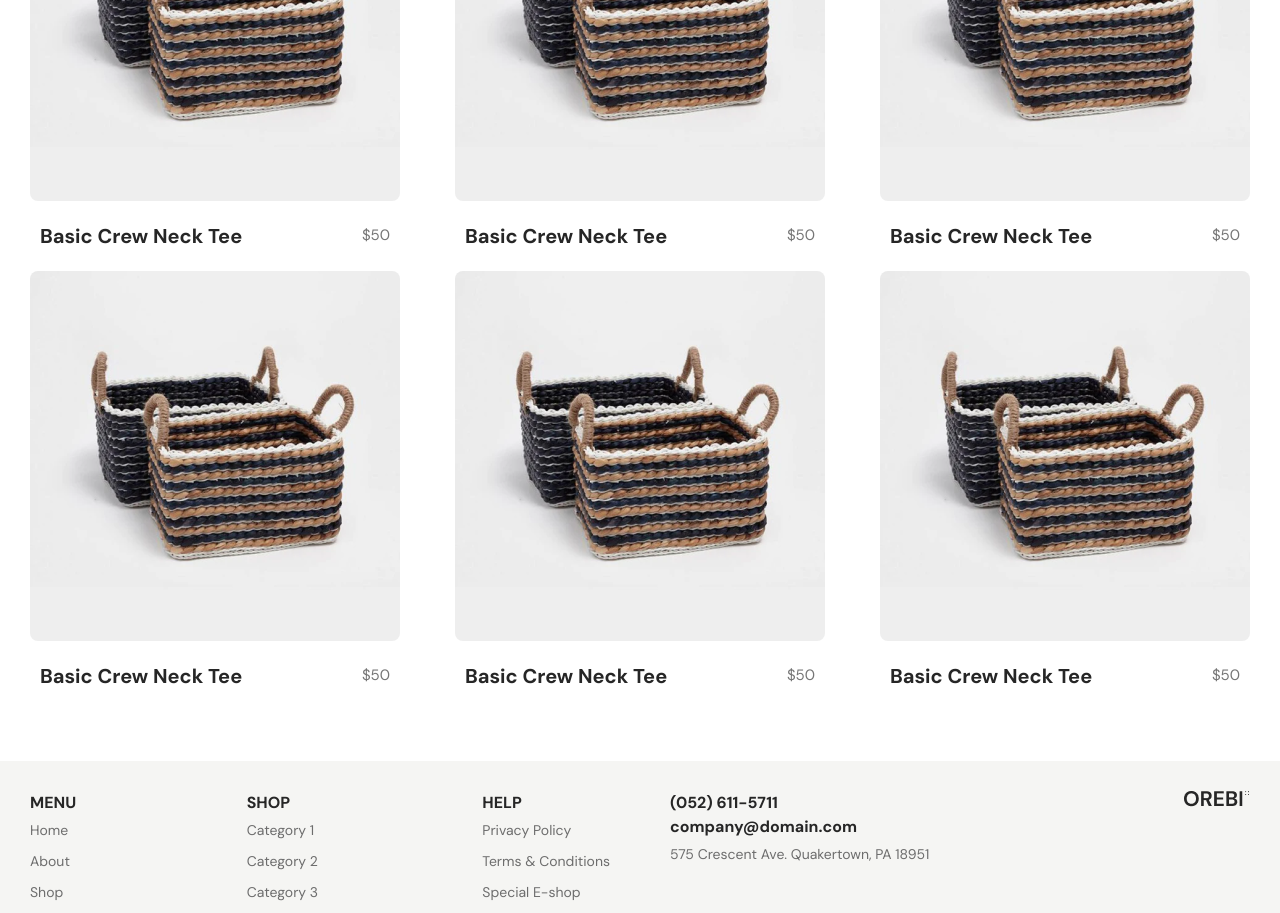
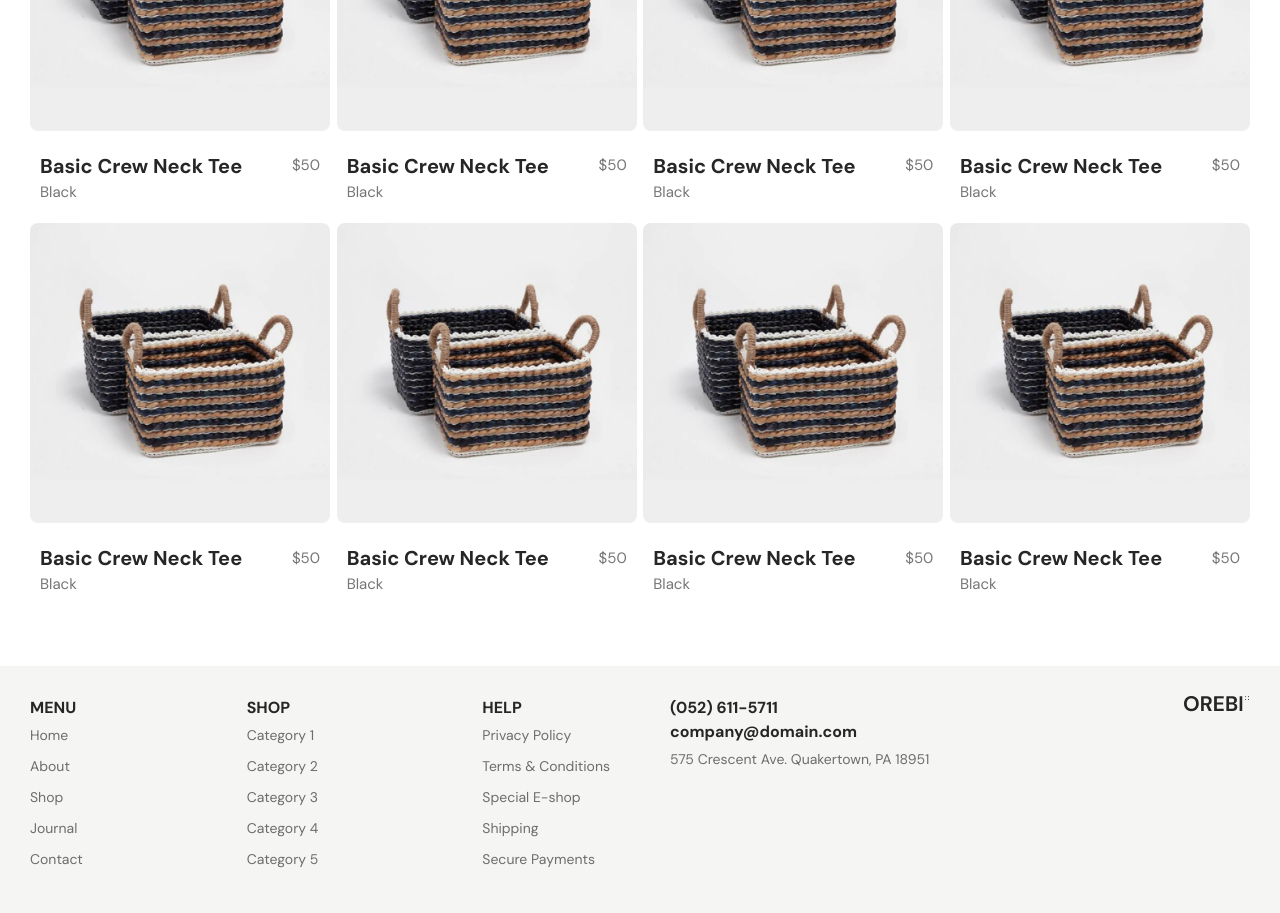
Before and after one commit to md-liton/Mixcotton, a React (Vite) app: page / in a window 1280 px wide. Shown: the part 2240-3153 px from the top of the page. Built offline with nearby package versions, Linux system fonts and the light colour scheme.

Commit message:
special-design-update

```diff
--- a/src/Components/SpecialOffer/Special.jsx
+++ b/src/Components/SpecialOffer/Special.jsx
@@ -9,104 +9,162 @@ const Special = () => {
               <div className="special_main flex items-center justify-between flex-wrap">
                   <div>
                       <div className='relative new_product cursor-pointer'>
-                          <div className='w-[370px] h-[370px] rounded-lg overflow-hidden '>
+                          <div className='w-[300px] h-[300px] rounded-lg overflow-hidden '>
                               <img src={newimg} alt="img" className='w-full h-full' />
                           </div>
-                          <div className='new_btn absolute bottom-0 left-0 w-[370px] ease-in duration-300  bg-[#F5F5F3]  text-white font-normal font-dm rounded-lg'>
+                          <div className='new_btn absolute bottom-0 left-0 w-[300px] ease-in duration-300  bg-[#F5F5F3]  text-white font-normal font-dm rounded-lg'>
                               <div className=' py-[40px] px-[20px] flex justify-center items-center gap-[20px] '>
-                                  <button className='py-[10px] px-[30px]  bg-primary hover:bg-transparent hover:border hove:border-[1px] hover:border-primary hover:text-primary easy-in duration-300 border border-[1px] border-primary'>Add to Cart</button>
-                                  <button className='py-[10px] px-[30px] text-primary  hover:bg-primary hover:border hove:border-[1px] hover:border-primary hover:text-white  easy-in duration-300 border border-[1px] border-primary'>View Details</button>
+                                  <button className='py-[5px] px-[12px]  bg-primary hover:bg-transparent hover:border hove:border-[1px] hover:border-primary hover:text-primary easy-in duration-300 border border-[1px] border-primary'>Add to Cart</button>
+                                  <button className='py-[5px] px-[12px] text-primary  hover:bg-primary hover:border hove:border-[1px] hover:border-primary hover:text-white  easy-in duration-300 border border-[1px] border-primary'>View Details</button>
                               </div>
                           </div>
                       </div>
-                      <div className='flex justify-between items-center gap-[30px] py-[20px] px-[10px] font-dm w-[370px] '>
+                      <div className='py-[20px] px-[10px] font-dm w-[300px] '>
+                          <div className=' flex justify-between items-center gap-[30px]'>
                               <span className='text-[20px] font-bold  text-primary'>Basic Crew Neck Tee</span>
                               <span className='text-[15px] font-normal text-secondary'>$50</span>
+                          </div>
+                          <p className='text-[15px] font-normal text-secondary'>Black</p>
                       </div>
                   </div>
                   <div>
                       <div className='relative new_product cursor-pointer'>
-                          <div className='w-[370px] h-[370px] rounded-lg overflow-hidden '>
+                          <div className='w-[300px] h-[300px] rounded-lg overflow-hidden '>
                               <img src={newimg} alt="img" className='w-full h-full' />
                           </div>
-                          <div className='new_btn absolute bottom-0 left-0 w-[370px] ease-in duration-300  bg-[#F5F5F3]  text-white font-normal font-dm rounded-lg'>
+                          <div className='new_btn absolute bottom-0 left-0 w-[300px] ease-in duration-300  bg-[#F5F5F3]  text-white font-normal font-dm rounded-lg'>
                               <div className=' py-[40px] px-[20px] flex justify-center items-center gap-[20px] '>
-                                  <button className='py-[10px] px-[30px]  bg-primary hover:bg-transparent hover:border hove:border-[1px] hover:border-primary hover:text-primary easy-in duration-300 border border-[1px] border-primary'>Add to Cart</button>
-                                  <button className='py-[10px] px-[30px] text-primary  hover:bg-primary hover:border hove:border-[1px] hover:border-primary hover:text-white  easy-in duration-300 border border-[1px] border-primary'>View Details</button>
+                                  <button className='py-[5px] px-[12px]  bg-primary hover:bg-transparent hover:border hove:border-[1px] hover:border-primary hover:text-primary easy-in duration-300 border border-[1px] border-primary'>Add to Cart</button>
+                                  <button className='py-[5px] px-[12px] text-primary  hover:bg-primary hover:border hove:border-[1px] hover:border-primary hover:text-white  easy-in duration-300 border border-[1px] border-primary'>View Details</button>
                               </div>
                           </div>
                       </div>
-                      <div className='flex justify-between items-center gap-[30px] py-[20px] px-[10px] font-dm w-[370px] '>
+                      <div className='py-[20px] px-[10px] font-dm w-[300px] '>
+                          <div className=' flex justify-between items-center gap-[30px]'>
                               <span className='text-[20px] font-bold  text-primary'>Basic Crew Neck Tee</span>
                               <span className='text-[15px] font-normal text-secondary'>$50</span>
+                          </div>
+                          <p className='text-[15px] font-normal text-secondary'>Black</p>
                       </div>
                   </div>
                   <div>
                       <div className='relative new_product cursor-pointer'>
-                          <div className='w-[370px] h-[370px] rounded-lg overflow-hidden '>
+                          <div className='w-[300px] h-[300px] rounded-lg overflow-hidden '>
                               <img src={newimg} alt="img" className='w-full h-full' />
                           </div>
-                          <div className='new_btn absolute bottom-0 left-0 w-[370px] ease-in duration-300  bg-[#F5F5F3]  text-white font-normal font-dm rounded-lg'>
+                          <div className='new_btn absolute bottom-0 left-0 w-[300px] ease-in duration-300  bg-[#F5F5F3]  text-white font-normal font-dm rounded-lg'>
                               <div className=' py-[40px] px-[20px] flex justify-center items-center gap-[20px] '>
-                                  <button className='py-[10px] px-[30px]  bg-primary hover:bg-transparent hover:border hove:border-[1px] hover:border-primary hover:text-primary easy-in duration-300 border border-[1px] border-primary'>Add to Cart</button>
-                                  <button className='py-[10px] px-[30px] text-primary  hover:bg-primary hover:border hove:border-[1px] hover:border-primary hover:text-white  easy-in duration-300 border border-[1px] border-primary'>View Details</button>
+                                  <button className='py-[5px] px-[12px]  bg-primary hover:bg-transparent hover:border hove:border-[1px] hover:border-primary hover:text-primary easy-in duration-300 border border-[1px] border-primary'>Add to Cart</button>
+                                  <button className='py-[5px] px-[12px] text-primary  hover:bg-primary hover:border hove:border-[1px] hover:border-primary hover:text-white  easy-in duration-300 border border-[1px] border-primary'>View Details</button>
                               </div>
                           </div>
                       </div>
-                      <div className='flex justify-between items-center gap-[30px] py-[20px] px-[10px] font-dm w-[370px] '>
+                      <div className='py-[20px] px-[10px] font-dm w-[300px] '>
+                          <div className=' flex justify-between items-center gap-[30px]'>
                               <span className='text-[20px] font-bold  text-primary'>Basic Crew Neck Tee</span>
                               <span className='text-[15px] font-normal text-secondary'>$50</span>
+                          </div>
+                          <p className='text-[15px] font-normal text-secondary'>Black</p>
                       </div>
                   </div>
                   <div>
                       <div className='relative new_product cursor-pointer'>
-                          <div className='w-[370px] h-[370px] rounded-lg overflow-hidden '>
+                          <div className='w-[300px] h-[300px] rounded-lg overflow-hidden '>
                               <img src={newimg} alt="img" className='w-full h-full' />
                           </div>
-                          <div className='new_btn absolute bottom-0 left-0 w-[370px] ease-in duration-300  bg-[#F5F5F3]  text-white font-normal font-dm rounded-lg'>
+                          <div className='new_btn absolute bottom-0 left-0 w-[300px] ease-in duration-300  bg-[#F5F5F3]  text-white font-normal font-dm rounded-lg'>
                               <div className=' py-[40px] px-[20px] flex justify-center items-center gap-[20px] '>
-                                  <button className='py-[10px] px-[30px]  bg-primary hover:bg-transparent hover:border hove:border-[1px] hover:border-primary hover:text-primary easy-in duration-300 border border-[1px] border-primary'>Add to Cart</button>
-                                  <button className='py-[10px] px-[30px] text-primary  hover:bg-primary hover:border hove:border-[1px] hover:border-primary hover:text-white  easy-in duration-300 border border-[1px] border-primary'>View Details</button>
+                                  <button className='py-[5px] px-[12px]  bg-primary hover:bg-transparent hover:border hove:border-[1px] hover:border-primary hover:text-primary easy-in duration-300 border border-[1px] border-primary'>Add to Cart</button>
+                                  <button className='py-[5px] px-[12px] text-primary  hover:bg-primary hover:border hove:border-[1px] hover:border-primary hover:text-white  easy-in duration-300 border border-[1px] border-primary'>View Details</button>
                               </div>
                           </div>
                       </div>
-                      <div className='flex justify-between items-center gap-[30px] py-[20px] px-[10px] font-dm w-[370px] '>
+                      <div className='py-[20px] px-[10px] font-dm w-[300px] '>
+                          <div className=' flex justify-between items-center gap-[30px]'>
                               <span className='text-[20px] font-bold  text-primary'>Basic Crew Neck Tee</span>
                               <span className='text-[15px] font-normal text-secondary'>$50</span>
+                          </div>
+                          <p className='text-[15px] font-normal text-secondary'>Black</p>
                       </div>
                   </div>
                   <div>
                       <div className='relative new_product cursor-pointer'>
-                          <div className='w-[370px] h-[370px] rounded-lg overflow-hidden '>
+                          <div className='w-[300px] h-[300px] rounded-lg overflow-hidden '>
                               <img src={newimg} alt="img" className='w-full h-full' />
                           </div>
-                          <div className='new_btn absolute bottom-0 left-0 w-[370px] ease-in duration-300  bg-[#F5F5F3]  text-white font-normal font-dm rounded-lg'>
+                          <div className='new_btn absolute bottom-0 left-0 w-[300px] ease-in duration-300  bg-[#F5F5F3]  text-white font-normal font-dm rounded-lg'>
                               <div className=' py-[40px] px-[20px] flex justify-center items-center gap-[20px] '>
-                                  <button className='py-[10px] px-[30px]  bg-primary hover:bg-transparent hover:border hove:border-[1px] hover:border-primary hover:text-primary easy-in duration-300 border border-[1px] border-primary'>Add to Cart</button>
-                                  <button className='py-[10px] px-[30px] text-primary  hover:bg-primary hover:border hove:border-[1px] hover:border-primary hover:text-white  easy-in duration-300 border border-[1px] border-primary'>View Details</button>
+                                  <button className='py-[5px] px-[12px]  bg-primary hover:bg-transparent hover:border hove:border-[1px] hover:border-primary hover:text-primary easy-in duration-300 border border-[1px] border-primary'>Add to Cart</button>
+                                  <button className='py-[5px] px-[12px] text-primary  hover:bg-primary hover:border hove:border-[1px] hover:border-primary hover:text-white  easy-in duration-300 border border-[1px] border-primary'>View Details</button>
                               </div>
                           </div>
                       </div>
-                      <div className='flex justify-between items-center gap-[30px] py-[20px] px-[10px] font-dm w-[370px] '>
+                      <div className='py-[20px] px-[10px] font-dm w-[300px] '>
+                          <div className=' flex justify-between items-center gap-[30px]'>
                               <span className='text-[20px] font-bold  text-primary'>Basic Crew Neck Tee</span>
                               <span className='text-[15px] font-normal text-secondary'>$50</span>
+                          </div>
+                          <p className='text-[15px] font-normal text-secondary'>Black</p>
                       </div>
                   </div>
                   <div>
                       <div className='relative new_product cursor-pointer'>
-                          <div className='w-[370px] h-[370px] rounded-lg overflow-hidden '>
+                          <div className='w-[300px] h-[300px] rounded-lg overflow-hidden '>
                               <img src={newimg} alt="img" className='w-full h-full' />
                           </div>
-                          <div className='new_btn absolute bottom-0 left-0 w-[370px] ease-in duration-300  bg-[#F5F5F3]  text-white font-normal font-dm rounded-lg'>
+                          <div className='new_btn absolute bottom-0 left-0 w-[300px] ease-in duration-300  bg-[#F5F5F3]  text-white font-normal font-dm rounded-lg'>
                               <div className=' py-[40px] px-[20px] flex justify-center items-center gap-[20px] '>
-                                  <button className='py-[10px] px-[30px]  bg-primary hover:bg-transparent hover:border hove:border-[1px] hover:border-primary hover:text-primary easy-in duration-300 border border-[1px] border-primary'>Add to Cart</button>
-                                  <button className='py-[10px] px-[30px] text-primary  hover:bg-primary hover:border hove:border-[1px] hover:border-primary hover:text-white  easy-in duration-300 border border-[1px] border-primary'>View Details</button>
+                                  <button className='py-[5px] px-[12px]  bg-primary hover:bg-transparent hover:border hove:border-[1px] hover:border-primary hover:text-primary easy-in duration-300 border border-[1px] border-primary'>Add to Cart</button>
+                                  <button className='py-[5px] px-[12px] text-primary  hover:bg-primary hover:border hove:border-[1px] hover:border-primary hover:text-white  easy-in duration-300 border border-[1px] border-primary'>View Details</button>
                               </div>
                           </div>
                       </div>
-                      <div className='flex justify-between items-center gap-[30px] py-[20px] px-[10px] font-dm w-[370px] '>
+                      <div className='py-[20px] px-[10px] font-dm w-[300px] '>
+                          <div className=' flex justify-between items-center gap-[30px]'>
                               <span className='text-[20px] font-bold  text-primary'>Basic Crew Neck Tee</span>
                               <span className='text-[15px] font-normal text-secondary'>$50</span>
+                          </div>
+                          <p className='text-[15px] font-normal text-secondary'>Black</p>
+                      </div>
+                  </div>
+                  <div>
+                      <div className='relative new_product cursor-pointer'>
+                          <div className='w-[300px] h-[300px] rounded-lg overflow-hidden '>
+                              <img src={newimg} alt="img" className='w-full h-full' />
+                          </div>
+                          <div className='new_btn absolute bottom-0 left-0 w-[300px] ease-in duration-300  bg-[#F5F5F3]  text-white font-normal font-dm rounded-lg'>
+                              <div className=' py-[40px] px-[20px] flex justify-center items-center gap-[20px] '>
+                                  <button className='py-[5px] px-[12px]  bg-primary hover:bg-transparent hover:border hove:border-[1px] hover:border-primary hover:text-primary easy-in duration-300 border border-[1px] border-primary'>Add to Cart</button>
+                                  <button className='py-[5px] px-[12px] text-primary  hover:bg-primary hover:border hove:border-[1px] hover:border-primary hover:text-white  easy-in duration-300 border border-[1px] border-primary'>View Details</button>
+                              </div>
+                          </div>
+                      </div>
+                      <div className='py-[20px] px-[10px] font-dm w-[300px] '>
+                          <div className=' flex justify-between items-center gap-[30px]'>
+                              <span className='text-[20px] font-bold  text-primary'>Basic Crew Neck Tee</span>
+                              <span className='text-[15px] font-normal text-secondary'>$50</span>
+                          </div>
+                          <p className='text-[15px] font-normal text-secondary'>Black</p>
+                      </div>
+                  </div>
+                  <div>
+                      <div className='relative new_product cursor-pointer'>
+                          <div className='w-[300px] h-[300px] rounded-lg overflow-hidden '>
+                              <img src={newimg} alt="img" className='w-full h-full' />
+                          </div>
+                          <div className='new_btn absolute bottom-0 left-0 w-[300px] ease-in duration-300  bg-[#F5F5F3]  text-white font-normal font-dm rounded-lg'>
+                              <div className=' py-[40px] px-[20px] flex justify-center items-center gap-[20px] '>
+                                  <button className='py-[5px] px-[12px]  bg-primary hover:bg-transparent hover:border hove:border-[1px] hover:border-primary hover:text-primary easy-in duration-300 border border-[1px] border-primary'>Add to Cart</button>
+                                  <button className='py-[5px] px-[12px] text-primary  hover:bg-primary hover:border hove:border-[1px] hover:border-primary hover:text-white  easy-in duration-300 border border-[1px] border-primary'>View Details</button>
+                              </div>
+                          </div>
+                      </div>
+                      <div className='py-[20px] px-[10px] font-dm w-[300px] '>
+                          <div className=' flex justify-between items-center gap-[30px]'>
+                              <span className='text-[20px] font-bold  text-primary'>Basic Crew Neck Tee</span>
+                              <span className='text-[15px] font-normal text-secondary'>$50</span>
+                          </div>
+                          <p className='text-[15px] font-normal text-secondary'>Black</p>
                       </div>
                   </div>
               </div>
```
Lines whose indentation alone changed are shown as unchanged.
